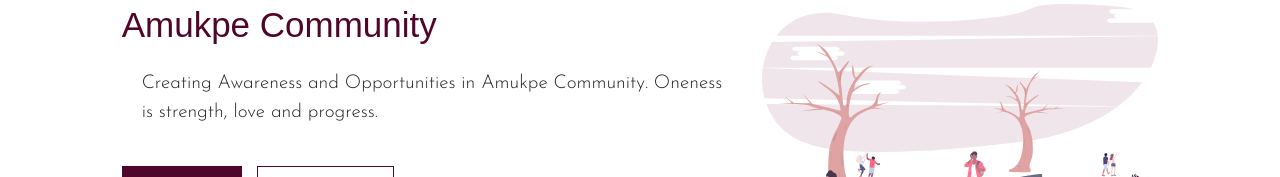
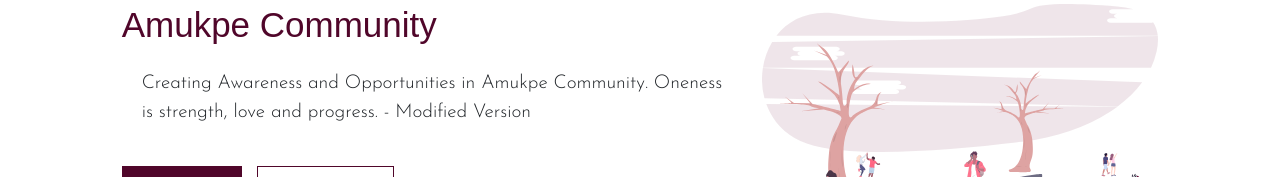
Before and after one commit to giffyonyinye/amukpe-project, a React (Create React App) app: page / in a window 1280 px wide. Shown: the part 142-319 px from the top of the page. Built offline with nearby package versions, Linux system fonts and the light colour scheme; a web font is replaced by a local one.

Commit message:
gone 30% of the app

```diff
--- a/src/pages/Home.js
+++ b/src/pages/Home.js
@@ -12,7 +12,7 @@ const Home = () => {
 					<br />
 					<p className="subheader_text">
 						Creating Awareness and Opportunities in Amukpe Community.
-						Oneness is strength, love and progress.
+						Oneness is strength, love and progress. - Modified Version
 					</p>
 
 					<br />
```
